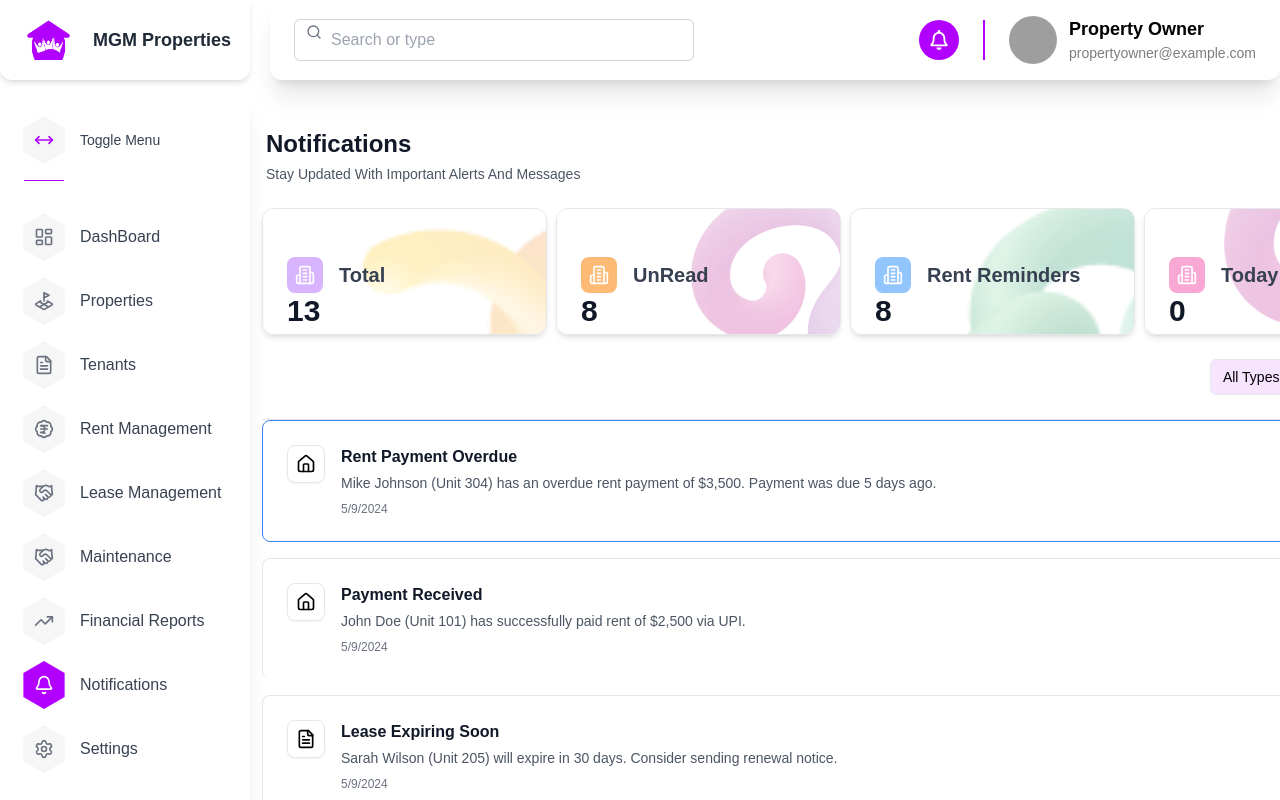
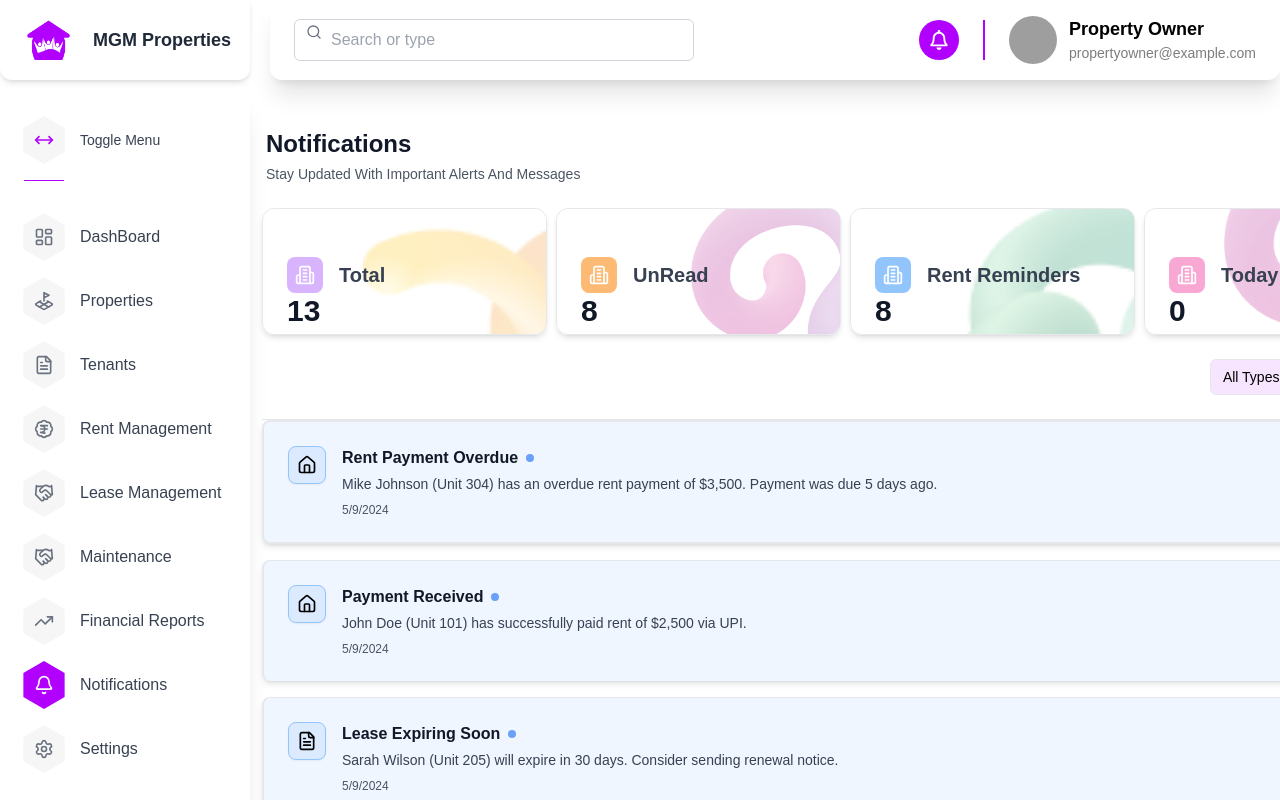
Before and after one commit to YOHO-TECHNOLOGIES-PVT-LTD/PropertyManagementSystem, a React (Vite) app: page /notifications in a window 1280 px wide. Built offline with nearby package versions, Linux system fonts and the light colour scheme; grey boxes are pictures that could not be loaded; a web font is replaced by a local one.

Commit message:
notification ui correction

```diff
--- a/src/api/httpEndpoints.ts
+++ b/src/api/httpEndpoints.ts
@@ -52,6 +52,11 @@ const generateEndPoints = () => {
         },
         DashBoard: {
             get: "/api/dashboard/report"
+        },
+        Notification:{
+            getAll:"/api/notification/",
+            delete:"/api/notification/:uuid",
+            update:"/api/notification/:uuid",
         }
     }
 }
--- a/src/api/index.ts
+++ b/src/api/index.ts
@@ -64,6 +64,14 @@ class Client {
 		getByid: (params: string) => HttpClient.get(HTTP_END_POINTS.maintenance.get, params),
     };
 
+	notification ={
+		getAll:(params:string)=>
+			HttpClient.get(HTTP_END_POINTS.Notification.getAll,params),
+		delete:(params:string)=>
+			HttpClient.delete(HTTP_END_POINTS.Notification.delete,params),
+		update:(data:any,params:string)=>HttpClient.update(HTTP_END_POINTS.Notification.update,data,params)
+	}
+
 }
 
 export default new Client();
--- a/src/pages/notifications/Notifications.tsx
+++ b/src/pages/notifications/Notifications.tsx
@@ -238,6 +238,12 @@ function Notifications() {
     )
   }
 
+  const handleNotificationClick = (notification: NotificationItem) => {
+    if (!notification.isRead) {
+      markAsRead(notification.id)
+    }
+  }
+
   const updatedCardData = cardData.map(card => {
     if (card.title === "Total") {
       return { ...card, value: notificationList.length.toString() }
@@ -364,24 +370,50 @@ function Notifications() {
 
       {/* Notifications List */}
       <div className="divide-y divide-gray-200">
-        {paginatedNotifications.map((notification) => (
-          <div key={notification.id} className={`p-6 rounded-lg mb-4 ${!notification.isRead ? "border border-blue-500" : "border border-transparent"}`}>
+       {paginatedNotifications.map((notification) => (
+          <div
+            key={notification.id}
+            className={`p-6 rounded-lg mb-4 transition-all duration-200 ${
+              !notification.isRead
+                ? "border-2  bg-blue-50 cursor-pointer hover:bg-blue-100 shadow-md"
+                : "border border-gray-200 bg-white hover:bg-blue-100 opacity-70"
+            }`}
+            onClick={() => handleNotificationClick(notification)}
+          >
             <div className="flex items-start gap-4">
-              <div className="p-2 bg-white rounded-lg border border-gray-200 shadow-sm">
+              <div
+                className={`p-2 rounded-lg border shadow-sm ${
+                  !notification.isRead ? "bg-blue-100 border-blue-300" : "bg-gray-50 border-gray-200"
+                }`}
+              >
                 {getNotificationIcon(notification.type)}
               </div>
               <div className="flex-1 min-w-0">
                 <div className="flex items-start justify-between gap-4">
                   <div className="flex-1">
-                    <h3 className={`font-semibold mb-1 ${!notification.isRead ? "text-gray-900" : "text-gray-600"}`}>
-                      {notification.title}
-                    </h3>
-                    <p className="text-sm text-gray-600 mb-2" >{notification.description}</p>
-                    <p className="text-xs text-gray-500">{notification.timestamp}</p>
+                    <div className="flex items-center gap-2 mb-1">
+                      <h3 className={`font-semibold ${!notification.isRead ? "text-gray-900" : "text-gray-500"}`}>
+                        {notification.title}
+                      </h3>
+                      {!notification.isRead && <div className="w-2 h-2 bg-blue-500 rounded-full animate-pulse"></div>}
+                    </div>
+                    <p className={`text-sm mb-2 ${!notification.isRead ? "text-gray-700" : "text-gray-500"}`}>
+                      {notification.description}
+                    </p>
+                    <p className={`text-xs ${!notification.isRead ? "text-gray-600" : "text-gray-400"}`}>
+                      {notification.timestamp}
+                    </p>
                   </div>
                   <div className="flex gap-3 items-start">
-                    <Button size="sm" variant="ghost" className="h-8 w-8 p-0 text-red-600 hover:text-red-700 hover:bg-red-50"
-                      onClick={() => deleteNotification(notification.id)}>
+                    <Button
+                      size="sm"
+                      variant="ghost"
+                      className="h-8 w-8 p-0 text-red-600 hover:text-red-700 hover:bg-red-50"
+                      onClick={(e) => {
+                        e.stopPropagation()
+                        deleteNotification(notification.id)
+                      }}
+                    >
                       <img src={cancelicon} className="h-6 w-6" />
                     </Button>
                   </div>
```
